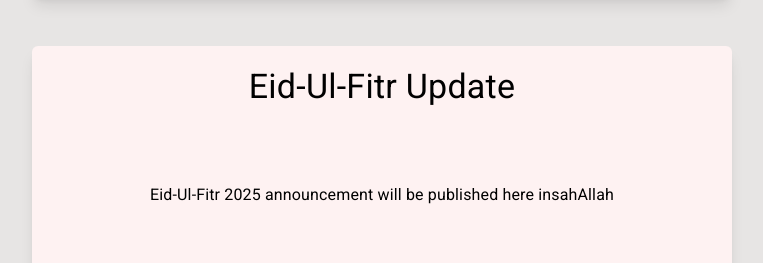
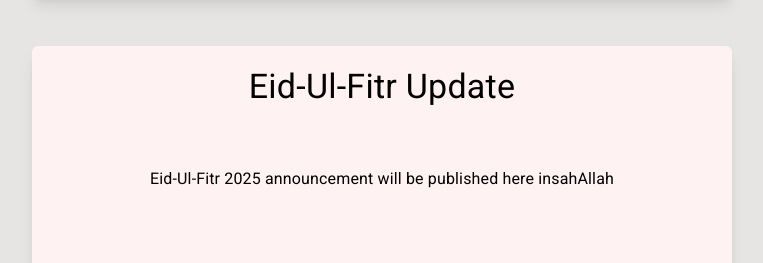
Before and after one commit to mh-sagar74/KARJM, a Next.js app: page / in a window 1280 px wide. Shown: the part 1300-1563 px from the top of the page, without its empty margins (258-1021 px from the left). Built offline with nearby package versions, Linux system fonts and the light colour scheme.

Commit message:
spacing correction of eid card

```diff
--- a/app/components/eidUpdateCard/EidUpdateCard.jsx
+++ b/app/components/eidUpdateCard/EidUpdateCard.jsx
@@ -2,7 +2,7 @@ import { Grid2, Typography } from "@mui/material";
 
 export default function EidUpdateCard() {
   return (
-    <Grid2 container className="justify-center" rowGap={8}>
+    <Grid2 container className="justify-center" rowGap={6}>
       <Typography variant="h4" gutterBottom>
         Eid-Ul-Fitr Update
       </Typography>
```
